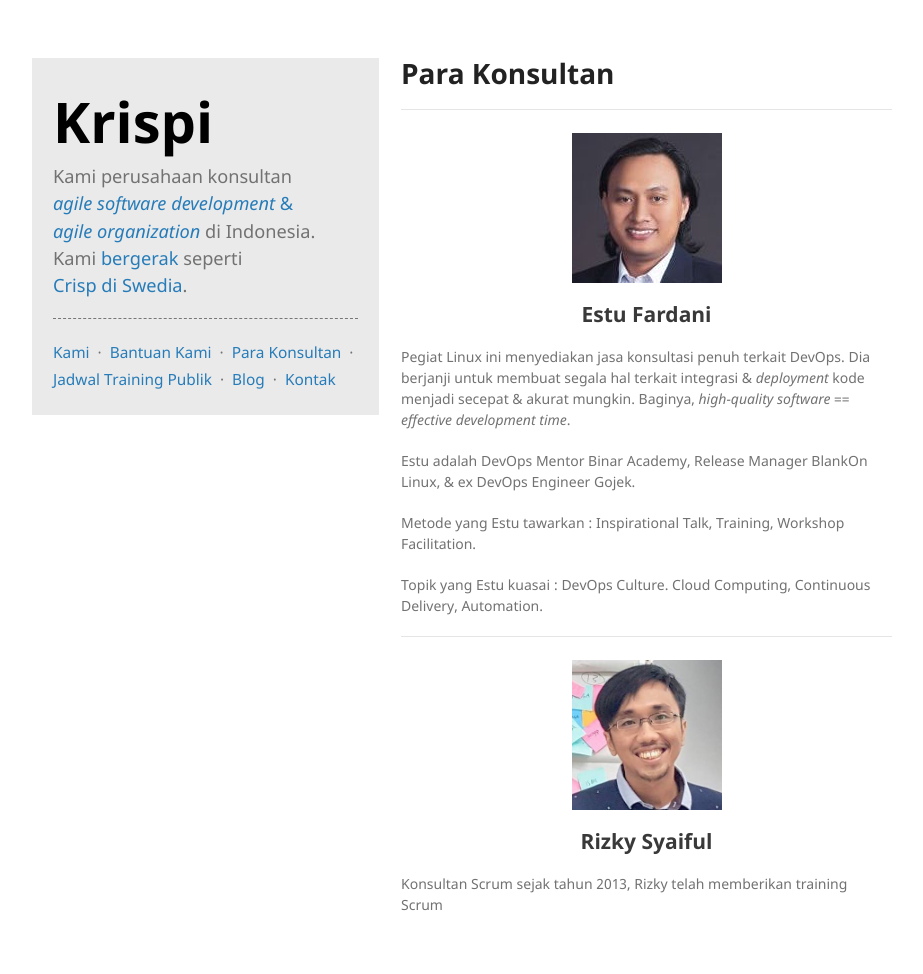
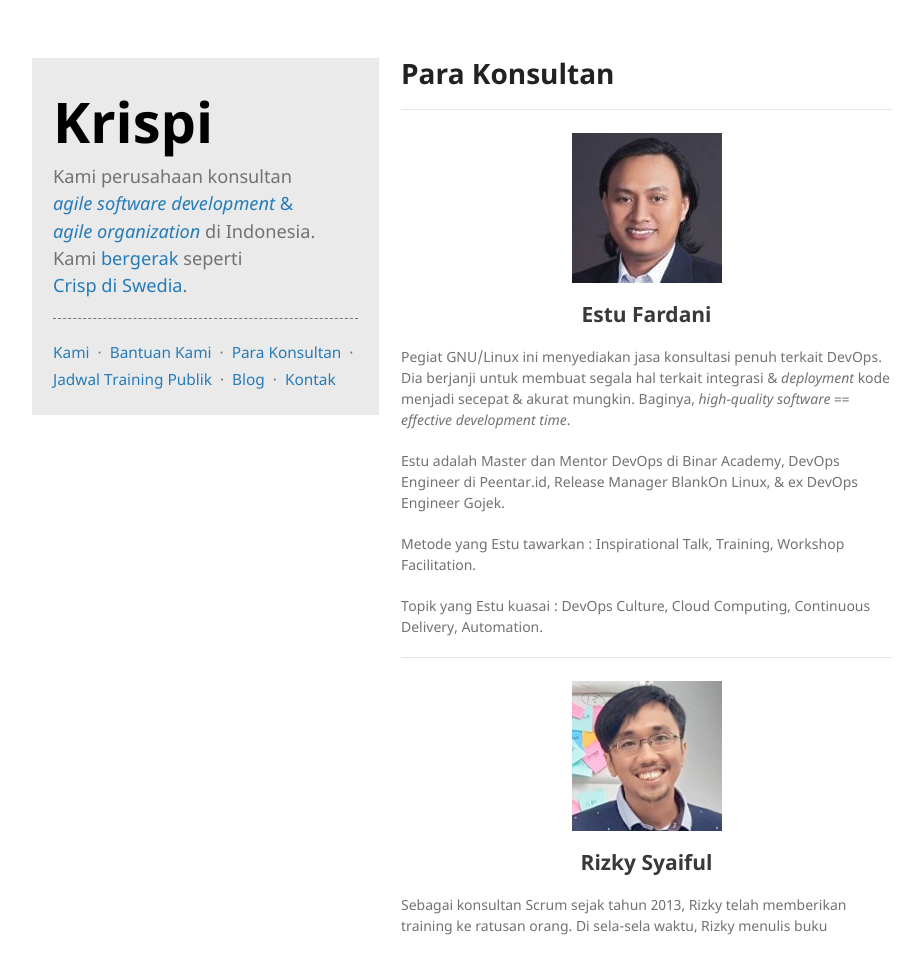
Before and after one commit to krispi-id/krispi-id.github.io, a Jekyll site: the page built from pages/konsultan.md, in a window 1280 px wide and 1006 px high. Shown: the top 974 px of the window, without its empty margins (178-1101 px from the left). Built offline with Jekyll 4.4.1, drawn with Linux system fonts in a browser that asks for light colours.

Commit message:
update bio estu

```diff
--- a/pages/konsultan.md
+++ b/pages/konsultan.md
@@ -17,13 +17,13 @@ permalink: /konsultan
 ## Estu Fardani
 {: style="text-align: center;"}
 
-Pegiat Linux ini menyediakan jasa konsultasi penuh terkait DevOps. Dia berjanji untuk membuat segala hal terkait integrasi & *deployment* kode menjadi secepat & akurat mungkin. Baginya, *high-quality software* == *effective development time*.
+Pegiat GNU/Linux ini menyediakan jasa konsultasi penuh terkait DevOps. Dia berjanji untuk membuat segala hal terkait integrasi & *deployment* kode menjadi secepat & akurat mungkin. Baginya, *high-quality software* == *effective development time*.
 
-Estu adalah DevOps Mentor Binar Academy,  Release Manager BlankOn Linux, & ex DevOps Engineer Gojek.
+Estu adalah Master dan Mentor DevOps di Binar Academy, DevOps Engineer di Peentar.id, Release Manager BlankOn Linux, & ex DevOps Engineer Gojek.
 
 Metode yang Estu tawarkan : Inspirational Talk, Training, Workshop Facilitation.
 
-Topik yang Estu kuasai : DevOps Culture. Cloud Computing, Continuous Delivery, Automation.
+Topik yang Estu kuasai : DevOps Culture, Cloud Computing, Continuous Delivery, Automation.
 
 ---
 
@@ -36,4 +36,4 @@ Topik yang Estu kuasai : DevOps Culture. Cloud Computing, Continuous Delivery, A
 ## Rizky Syaiful
 {: style="text-align: center;"}
 
-Konsultan Scrum sejak tahun 2013, Rizky telah memberikan training Scrum
+Sebagai konsultan Scrum sejak tahun 2013, Rizky telah memberikan training ke ratusan orang. Di sela-sela waktu, Rizky menulis buku
```
Also changed, not shown: 1 other file.
